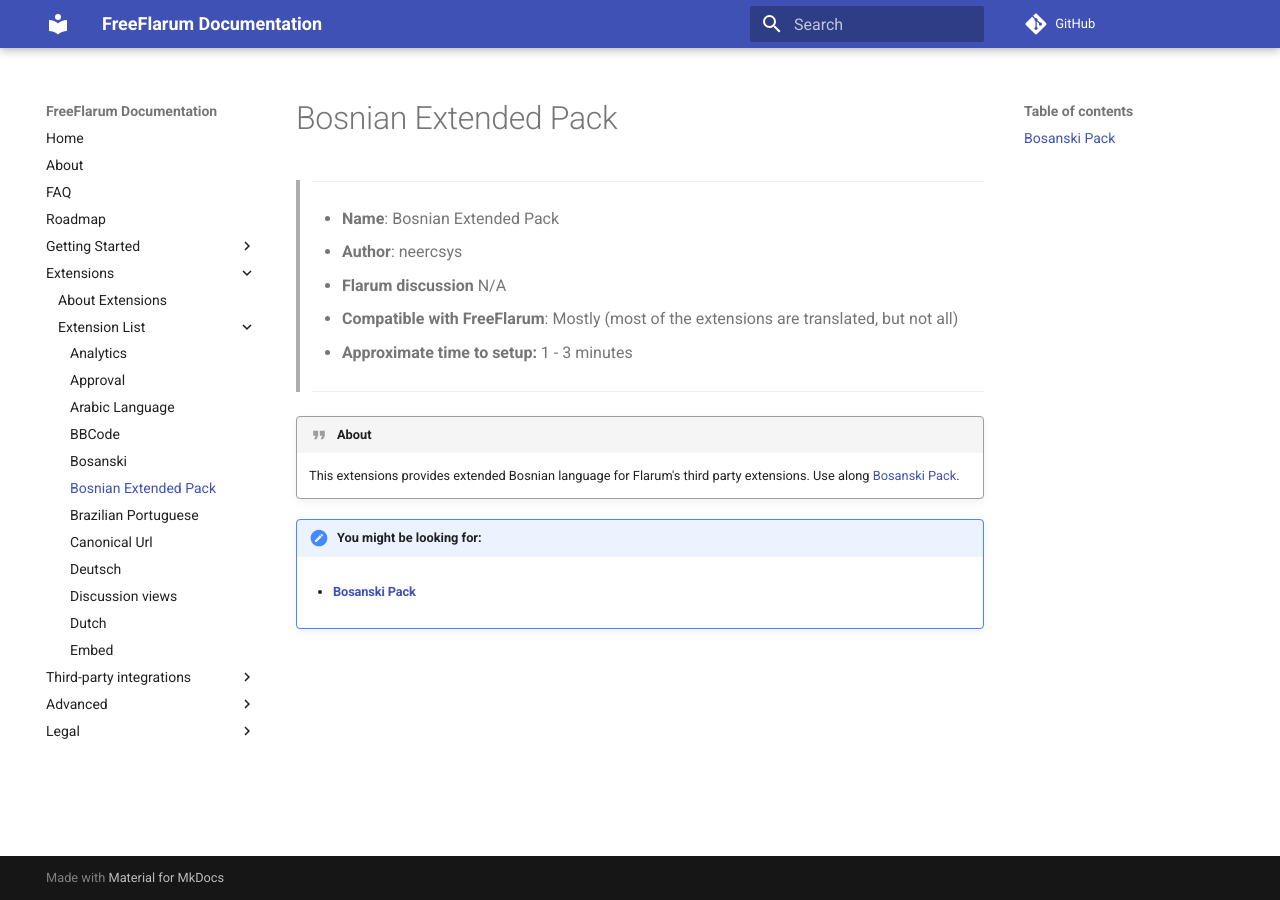
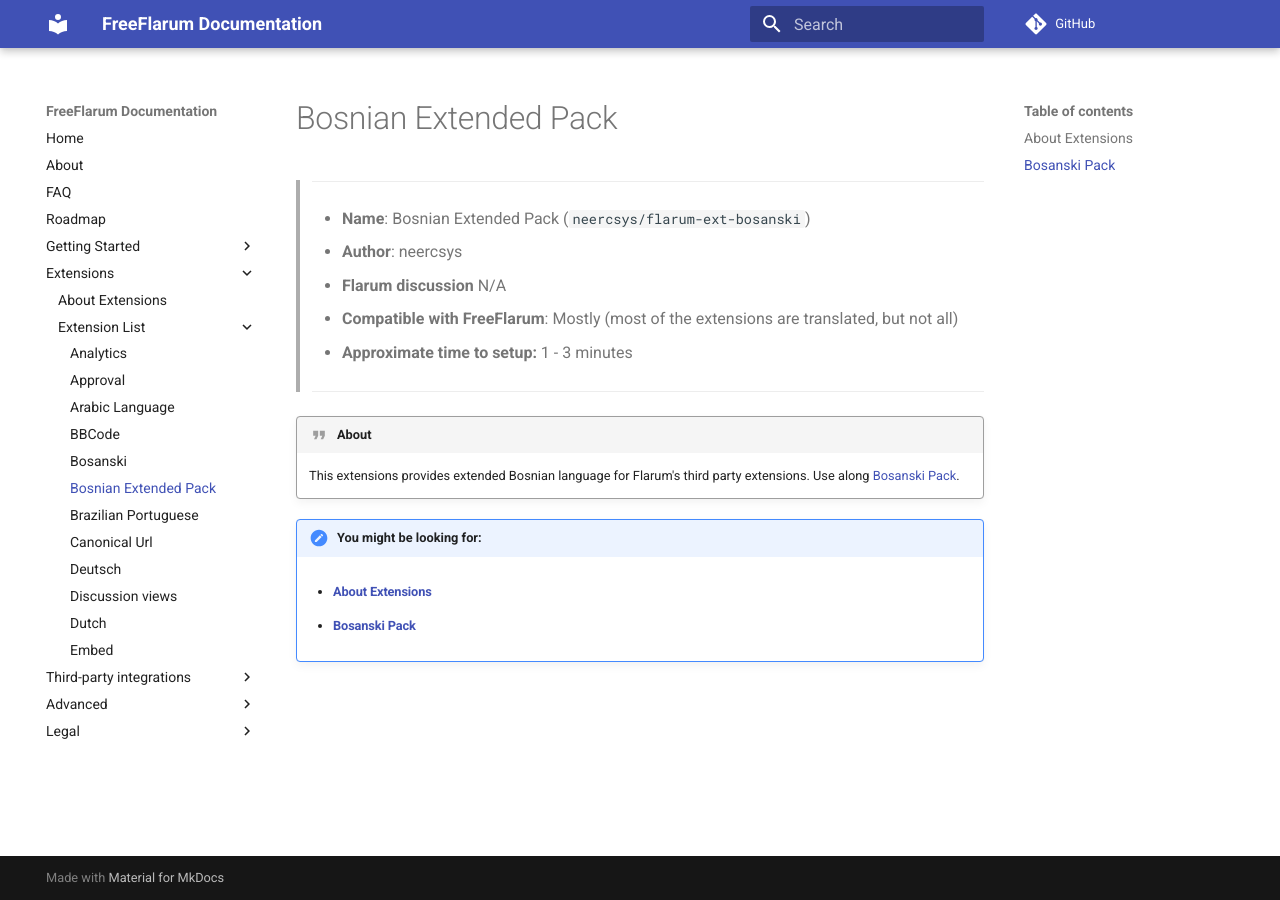
Before and after one commit to FreeFlarum/freeflarum.com, an MkDocs documentation site: the page built from docs/howto/extensions/Bosnian-Extended-Pack.md, in a window 1280 px wide. Built offline with MkDocs 1.6.1 and Material for MkDocs 9.7.7, drawn with Linux system fonts in a browser that asks for light colours; comment, search, counter and statistics services are not loaded.

Commit message:
Update Bosnian-Extended-Pack.md

```diff
--- a/docs/howto/extensions/Bosnian-Extended-Pack.md
+++ b/docs/howto/extensions/Bosnian-Extended-Pack.md
@@ -1,5 +1,5 @@
 > ---
-> - **Name**: Bosnian Extended Pack
+> - **Name**: Bosnian Extended Pack (`neercsys/flarum-ext-bosanski`)
 > - **Author**: neercsys
 > - **Flarum discussion** N/A
 > - **Compatible with FreeFlarum**: Mostly (most of the extensions are translated, but not all)
@@ -11,4 +11,5 @@
     This extensions provides extended Bosnian language for Flarum's third party extensions. Use along [Bosanski Pack](https://www.freeflarum.com/docs/howto/extensions/Bosanski/).
 
 !!! note "You might be looking for:"
+    - #### **[About Extensions](https://www.freeflarum.com/docs/howto/extensions/About-Extensions/)**
     - #### **[Bosanski Pack](https://www.freeflarum.com/docs/howto/extensions/Bosanski/)**
```
